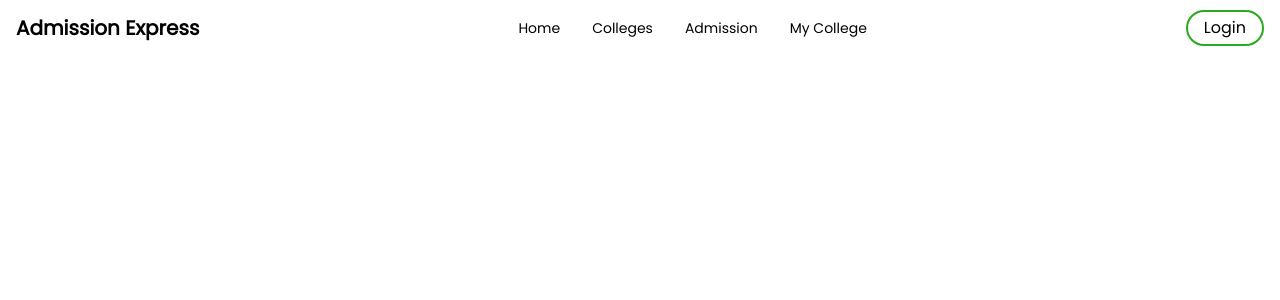
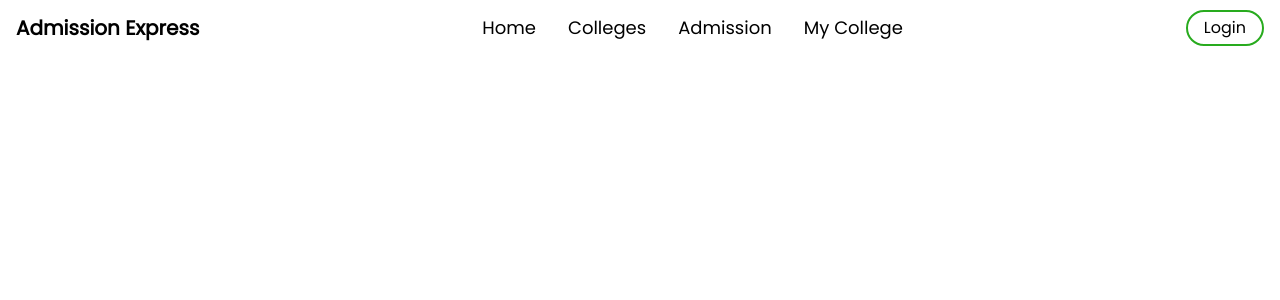
Before and after one commit to abdulahaddf/Admission-Express, a React (Vite) app: page / in a window 1280 px wide. Shown: the top 300 px of the page. Built offline with nearby package versions, Linux system fonts and the light colour scheme.

Commit message:
nav links

```diff
--- a/src/Components/Shared/Nav/Nav.jsx
+++ b/src/Components/Shared/Nav/Nav.jsx
@@ -7,24 +7,22 @@ const Nav = () => {
       fluid
       rounded
     >
-      <Navbar.Brand href="https://flowbite-react.com">
-        {/* <img
-          alt="Flowbite React Logo"
-          className="mr-3 h-6 sm:h-9"
-          src="/favicon.svg"
-        /> */}
+      <Link to="/">
+
         <span className="self-center text-center whitespace-nowrap text-xl font-semibold dark:text-white">
           Admission Express
         </span>
-      </Navbar.Brand>
+      </Link>
       <div className="flex md:order-2">
         <Link className='btn' to="/login">
         Login
         </Link>
         <Navbar.Toggle />
       </div>
-      <Navbar.Collapse>
-        <Link
+
+      <Navbar.Collapse >
+        <Link className="text-lg hover:text-green hover:scale-125 duration-300"
+
           active
           to="/"
         >
@@ -32,13 +30,13 @@ const Nav = () => {
             Home
 
         </Link>
-        <Link href="#">
+        <Link className="text-lg hover:text-green hover:scale-125 duration-300" to="/colleges">
           Colleges
         </Link>
-        <Link href="#">
+        <Link className="text-lg hover:text-green hover:scale-125 duration-300" to="/admission">
           Admission
         </Link>
-        <Link href="#">
+        <Link className="text-lg hover:text-green hover:scale-125 duration-300" to="/my-college">
          My College
         </Link>
 
```
